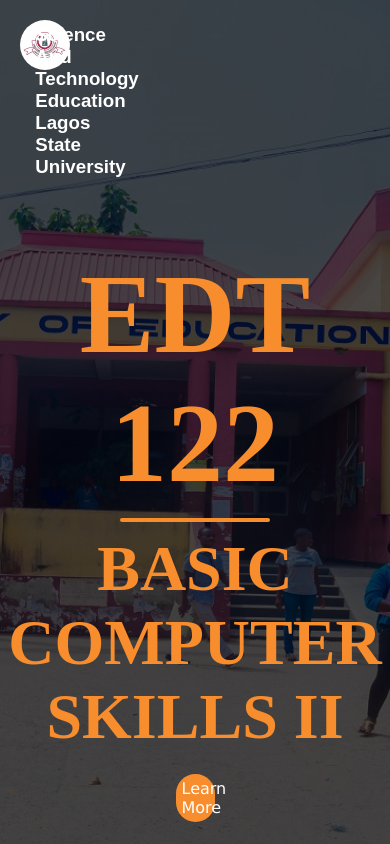
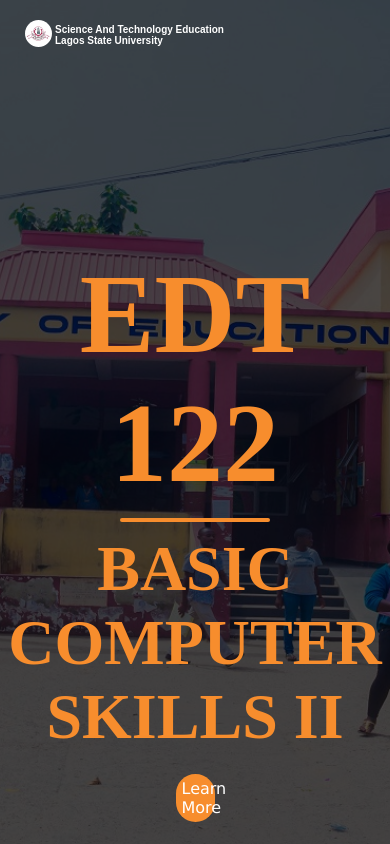
Before and after one commit to D-Bop/EDT_122, a plain HTML site: page index.html in a window 390 px wide. Shown: the top 844 px of the page. Drawn offline with Linux system fonts and the light colour scheme.

Commit message:
worked on STE class

```diff
--- a/css/index.css
+++ b/css/index.css
@@ -347,7 +347,7 @@ footer > p {
 
     body {
         width: 100vw;
-        background-color: blue;
+        /* background-color: blue; */
     }
     .overlay {
         width: 100vw;
@@ -356,4 +356,18 @@ footer > p {
         display: flex;
         flex-direction: column;
     }
+    .STE {
+        display: grid;
+        grid-template-columns: 11% 89%;
+        width: 70vw;
+        margin-left: 5px;
+    }
+    .STE > img {
+        height: 27px;
+        width: 27px;
+    }
+    .STE > h3 {
+        color: #fff;
+        font-size: 10px;
+    }
 }
```
